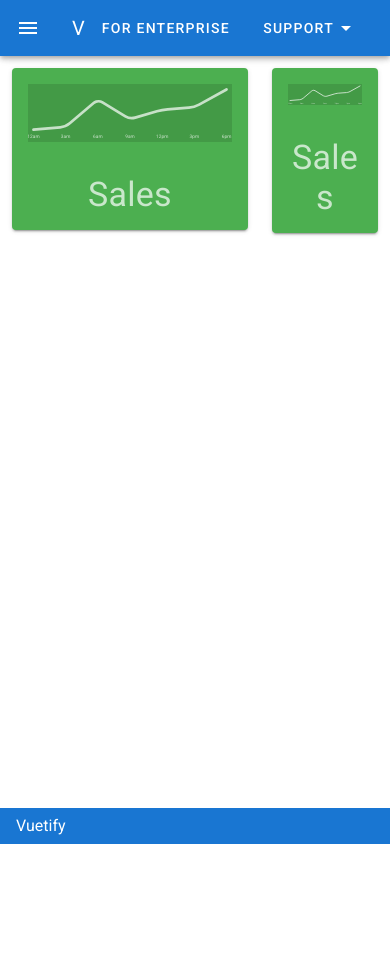
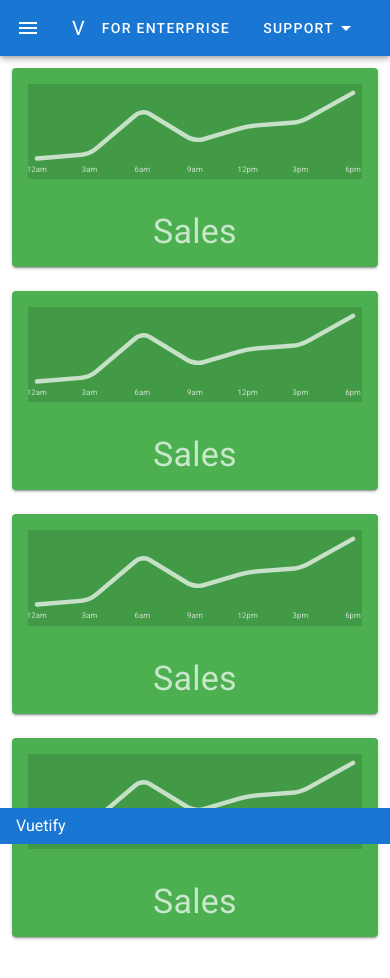
Before and after one commit to sotto97/vuetify, a Vue app: page / in a window 390 px wide. Shown: the top 978 px of the page. Before the commit the page ends 844 px from the top, so only its background shows below. Built offline with nearby package versions, Linux system fonts and the light colour scheme.

Commit message:
Breakpointsを実装

```diff
--- a/src/views/HomeView.vue
+++ b/src/views/HomeView.vue
@@ -1,10 +1,16 @@
 <template>
 	<v-container>
 		<v-row>
-			<v-col cols="8">
+			<v-col cols="12" sm="6" md="4" lg="3">
 				<SaleGraph />
 			</v-col>
-			<v-col cols="4">
+			<v-col cols="12" sm="6" md="4" lg="3">
+				<SaleGraph />
+			</v-col>
+			<v-col cols="12" sm="6" md="4" lg="3">
+				<SaleGraph />
+			</v-col>
+			<v-col cols="12" sm="6" md="4" lg="3">
 				<SaleGraph />
 			</v-col>
 		</v-row>
```
